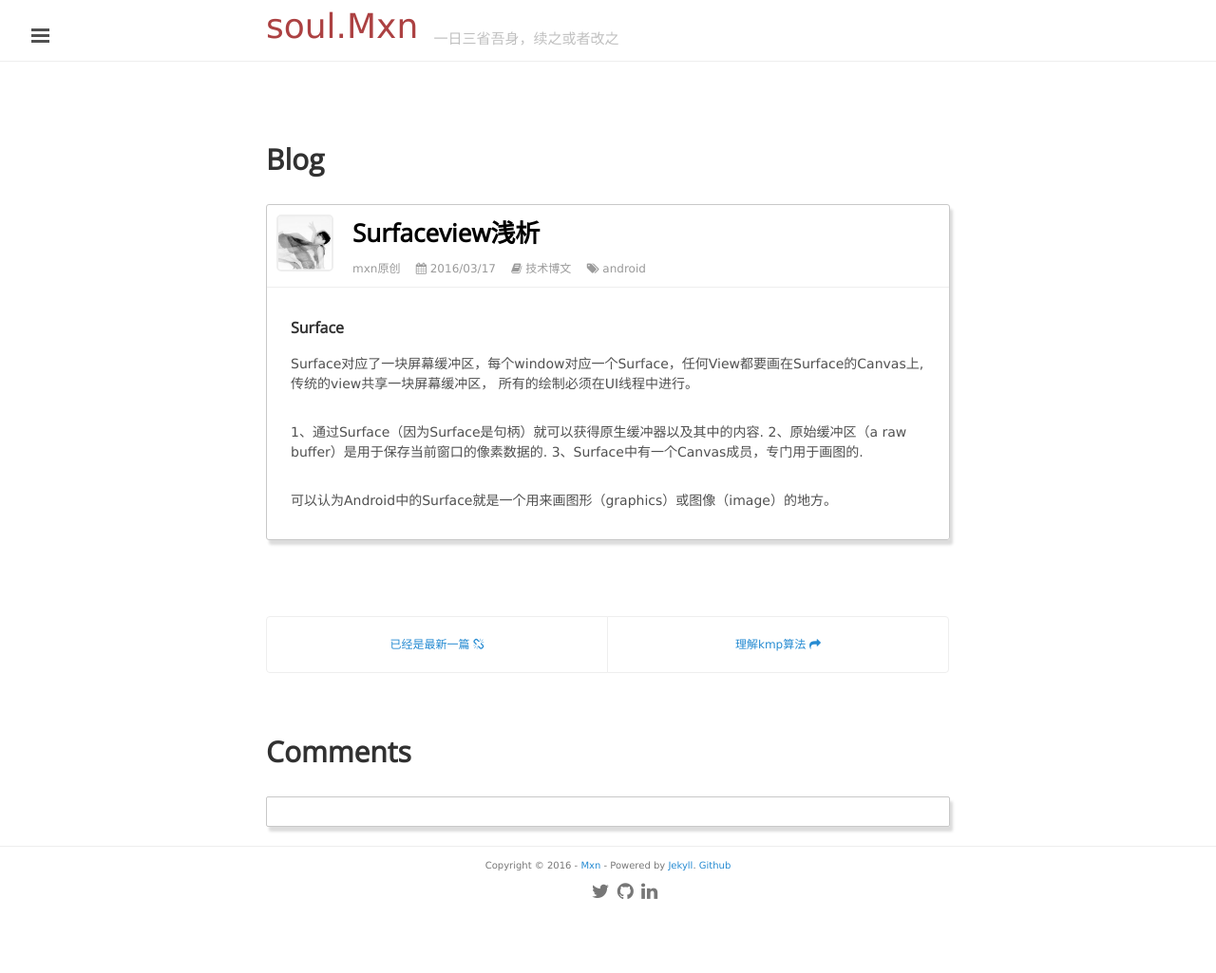
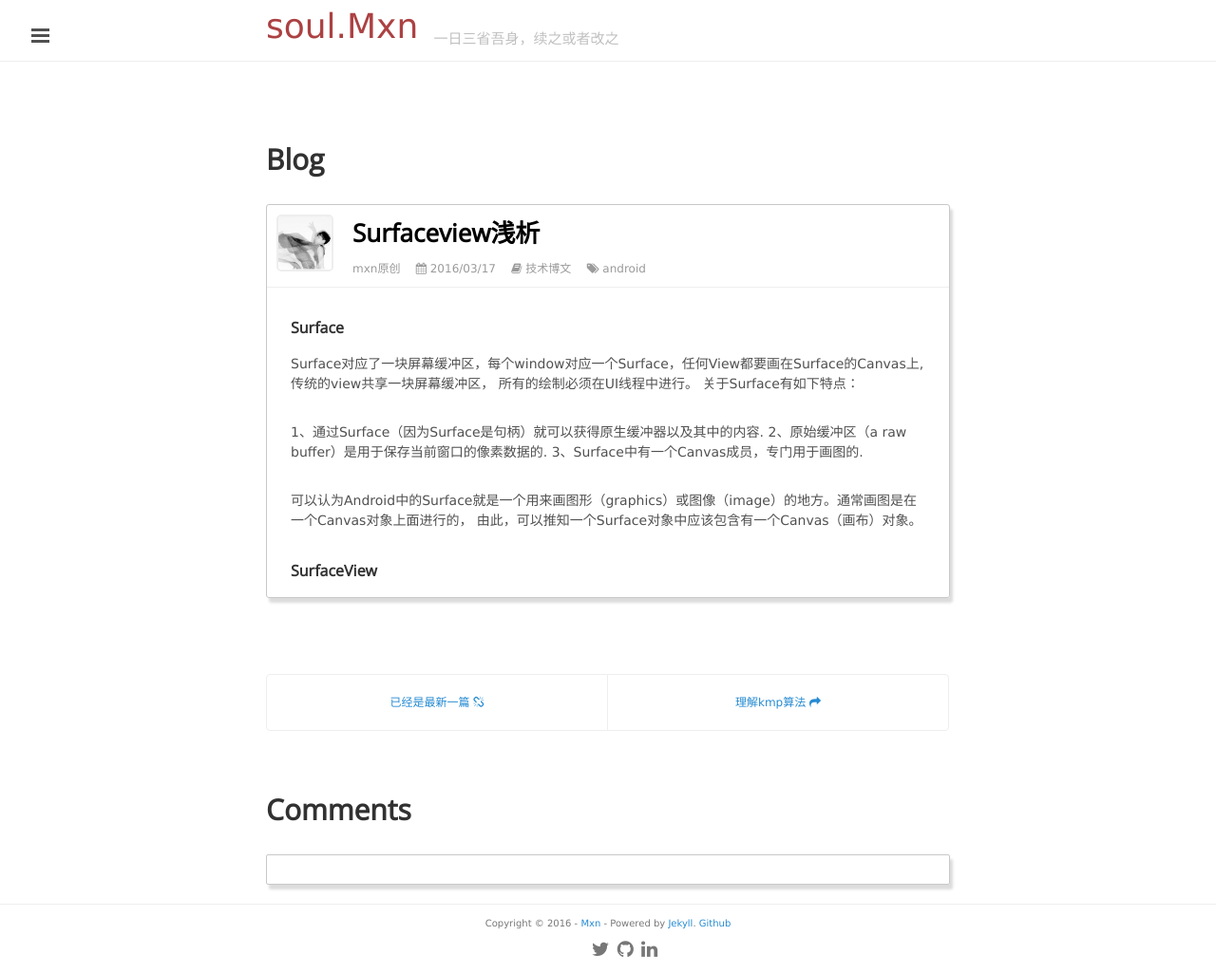
Before and after one commit to mxn21/mxn21.github.io, a Jekyll site: the page built from _posts/2016-3-17-SurfaceView浅析.md, in a window 1280 px wide. Shown: the whole page at 95% size. Built offline with Jekyll 4.4.1, drawn with Linux system fonts in a browser that asks for light colours; Markdown is read by kramdown in place of the engine named in the settings; comment, search, counter and statistics services are not loaded; before the commit the page ends 964 px from its top, so only the background shows below that.

Commit message:
23423423

```diff
--- a/_posts/2016-3-17-SurfaceView浅析.md
+++ b/_posts/2016-3-17-SurfaceView浅析.md
@@ -10,9 +10,13 @@
 
 Surface对应了一块屏幕缓冲区，每个window对应一个Surface，任何View都要画在Surface的Canvas上,传统的view共享一块屏幕缓冲区，
 所有的绘制必须在UI线程中进行。
+关于Surface有如下特点：
 
 1、通过Surface（因为Surface是句柄）就可以获得原生缓冲器以及其中的内容.
 2、原始缓冲区（a raw buffer）是用于保存当前窗口的像素数据的.
 3、Surface中有一个Canvas成员，专门用于画图的.
 
-可以认为Android中的Surface就是一个用来画图形（graphics）或图像（image）的地方。
+可以认为Android中的Surface就是一个用来画图形（graphics）或图像（image）的地方。通常画图是在一个Canvas对象上面进行的，
+由此，可以推知一个Surface对象中应该包含有一个Canvas（画布）对象。
+
+### SurfaceView
```
